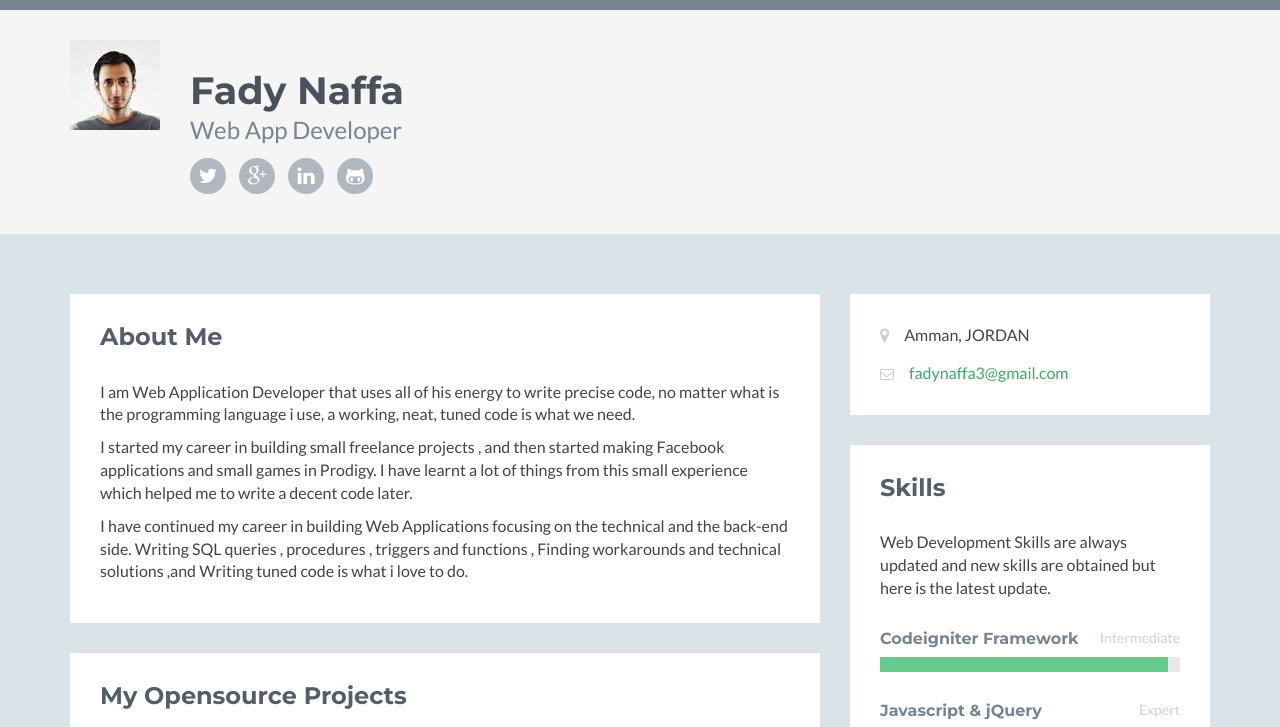
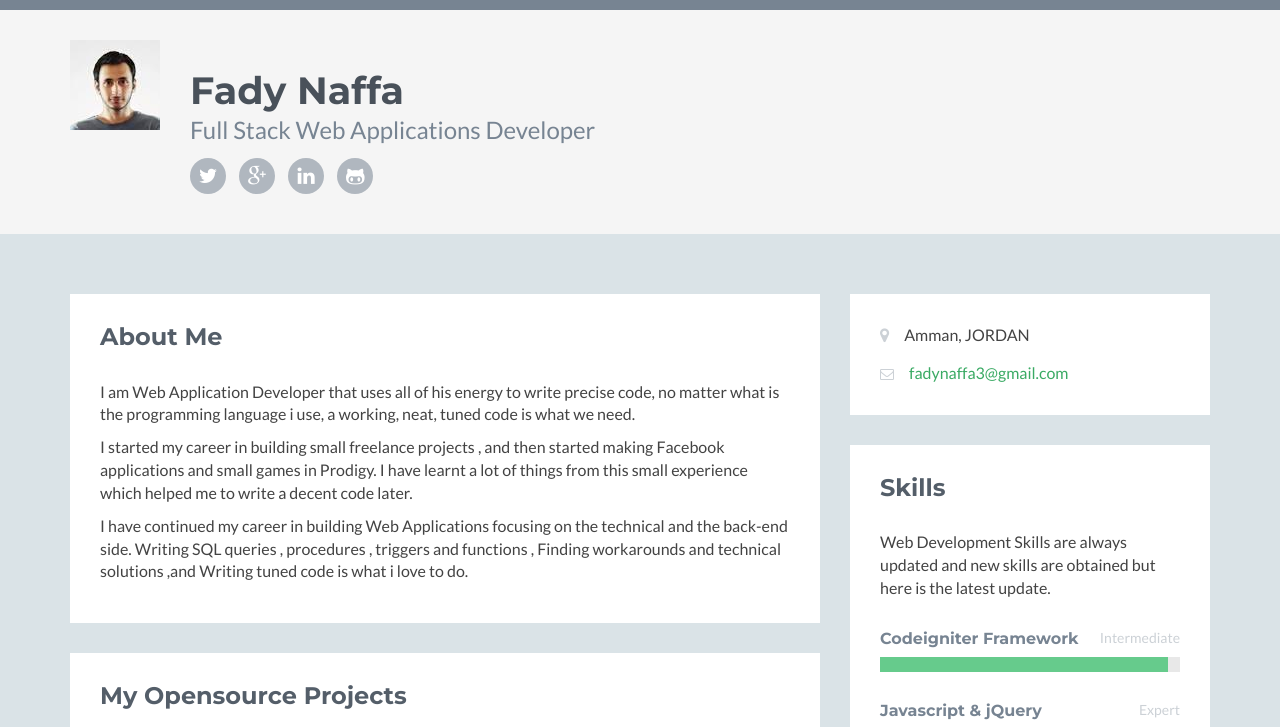
Before and after one commit to fadynaffa3/fadynaffa3.github.io, a plain HTML site: page index.html in a window 1280 px wide. Shown: the top 727 px of the page. Drawn offline with Linux system fonts and the light colour scheme; no server answers; a script that the page names is missing.

Commit message:
Fix title

```diff
--- a/index.html
+++ b/index.html
@@ -39,7 +39,7 @@
             <img class="profile-image img-responsive pull-left" src="assets/images/profile.jpg" alt="Fady Naffa" />
             <div class="profile-content pull-left">
                 <h1 class="name">Fady Naffa</h1>
-                <h2 class="desc">Web App Developer</h2>
+                <h2 class="desc">Full Stack Web Applications Developer</h2>
                 <ul class="social list-inline">
                     <li><a href="https://twitter.com/fadynaffa3"><i class="fa fa-twitter"></i></a></li>
                     <li><a href="https://plus.google.com/105876751901374507819/posts"><i class="fa fa-google-plus"></i></a></li>
```
